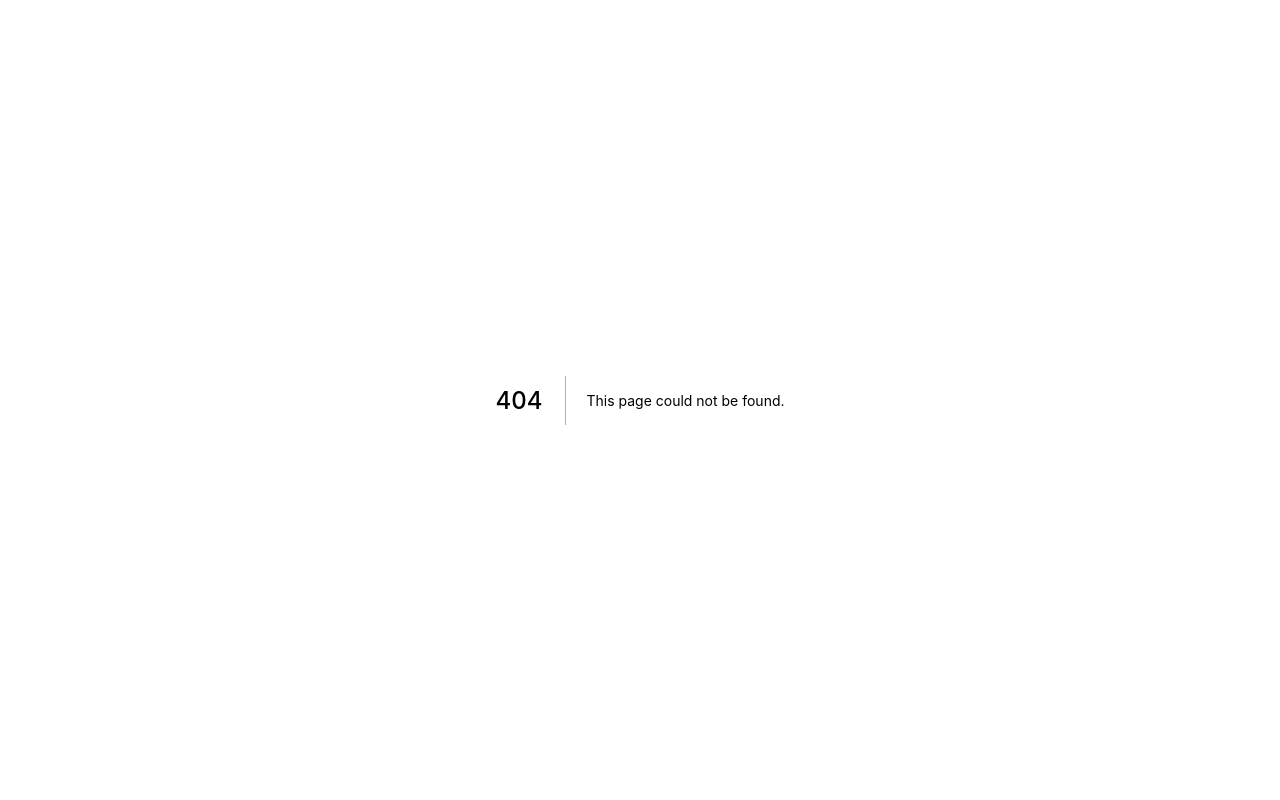
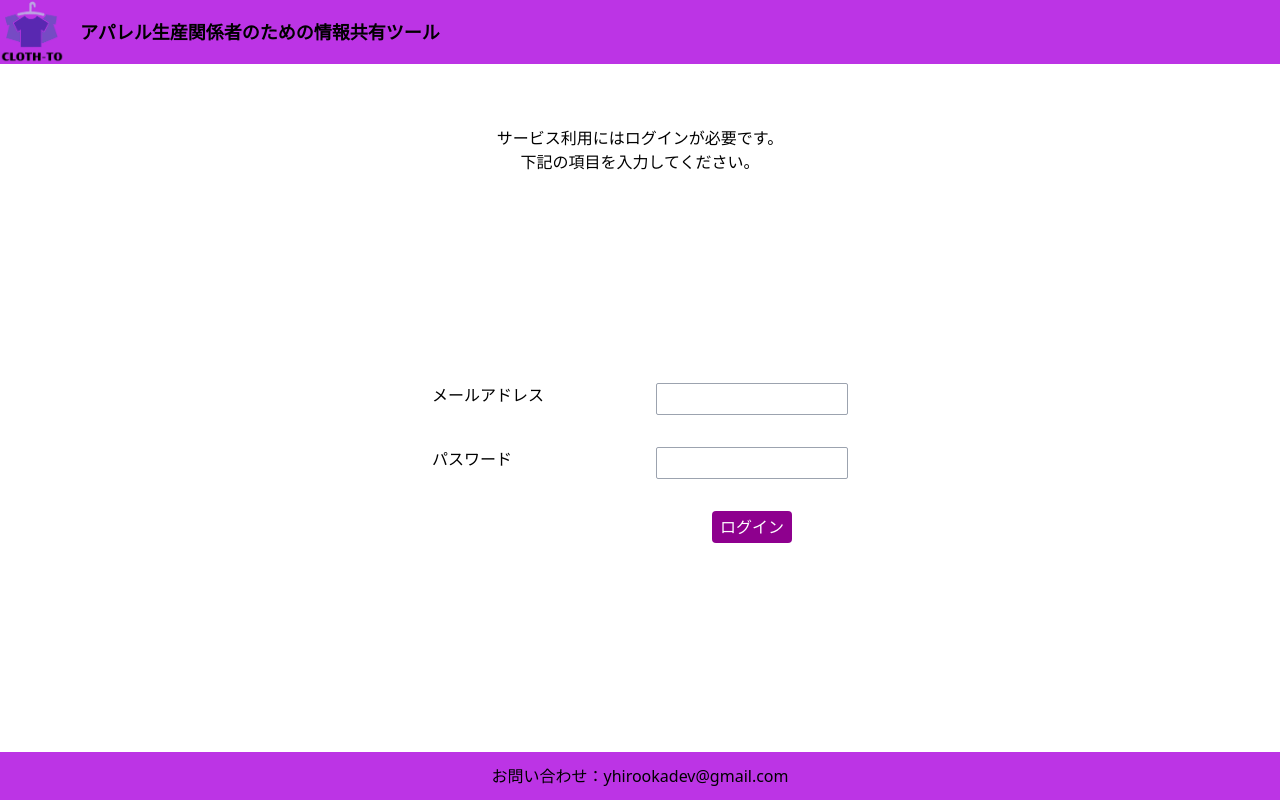
Before and after one commit to FashionMonster/cloth-to, a Next.js app: page /login in a window 1280 px wide. Before the commit this address had no page. Built offline with nearby package versions, Linux system fonts and the light colour scheme; no server answers.

Commit message:
create firebase authentication

```diff
--- /dev/null
+++ b/components/common/auth/authProvider.js
@@ -0,0 +1,46 @@
+import Router from "next/router";
+import React from "react";
+import { fb } from "../../../utils/firebase";
+
+const AuthContext = React.createContext();
+
+const AuthProvider = ({ children }) => {
+  const login = async (email, password) => {
+    await fb
+      .auth()
+      .setPersistence(fb.auth.Auth.Persistence.SESSION)
+      .then(() => {
+        return fb.auth().signInWithEmailAndPassword(email, password);
+      })
+      .catch((error) => {
+        // Handle Errors here.
+        alert(error.code);
+        alert(error.message);
+      });
+
+    Router.push("/search");
+  };
+
+  //新規ユーザー登録
+  const signup = async (email, password) => {
+    try {
+      await fb.auth().createUserWithEmailAndPassword(email, password);
+      Router.push("/login");
+    } catch (error) {
+      alert(error);
+    }
+  };
+
+  return (
+    // Contextを使用して認証に必要な情報をコンポーネントツリーに流す
+    <AuthContext.Provider
+      value={{
+        login: login,
+        signup: signup,
+      }}
+    >
+      {children}
+    </AuthContext.Provider>
+  );
+};
+export { AuthContext, AuthProvider, fb };
--- a/components/common/footer.js
+++ b/components/common/footer.js
@@ -1,11 +1,9 @@
 //フッターコンポーネント
 const Footer = () => {
   return (
-    <div className=" absolute bottom-0 w-full h-12 flex justify-center bg-purple-400">
-      <footer className="w-1080 text-center h-12 leading-12">
-        <p className="h-12">お問い合わせ：yhirookadev@gmail.com</p>
-      </footer>
-    </div>
+    <footer className="w-full text-center h-12 bg-purple-400">
+      <p className="h-12 leading-12">お問い合わせ：yhirookadev@gmail.com</p>
+    </footer>
   );
 };
 
--- /dev/null
+++ b/components/common/textBox/inputEmail.js
@@ -0,0 +1,20 @@
+//テキスト入力コンポーネント
+const InputEmail = (props) => {
+  return (
+    <div className={`w-${props.width} h-8`}>
+      <input
+        type="email"
+        name={props.name}
+        id={props.id}
+        placeholder={props.placeholder}
+        className={`w-${props.width} h-8 border border-solid rounded-sm border-gray-400`}
+        ref={props.register}
+      />
+      {props.errors?.type === "required" && (
+        <div className="text-red-600 text-sm relative">必須入力です</div>
+      )}
+    </div>
+  );
+};
+
+export { InputEmail };
--- /dev/null
+++ b/components/common/textBox/inputPassword.js
@@ -0,0 +1,20 @@
+//テキスト入力コンポーネント
+const InputPassword = (props) => {
+  return (
+    <div className={`w-${props.width} h-8`}>
+      <input
+        type="password"
+        name={props.name}
+        id={props.id}
+        placeholder={props.placeholder}
+        className={`w-${props.width} h-8 border border-solid rounded-sm border-gray-400`}
+        ref={props.register}
+      />
+      {props.errors?.type === "required" && (
+        <div className="text-red-600 text-sm relative">必須入力です</div>
+      )}
+    </div>
+  );
+};
+
+export { InputPassword };
--- /dev/null
+++ b/pages/login.js
@@ -0,0 +1,61 @@
+import React from "react";
+import { useForm } from "react-hook-form";
+import { SubmitBtn } from "../components/common/button/submitBtn";
+import { Footer } from "../components/common/footer";
+import { Header } from "../components/common/header";
+import { InputEmail } from "../components/common/textBox/inputEmail";
+import { InputPassword } from "../components/common/textBox/inputPassword";
+import { login } from "../utils/login";
+
+export default function Login() {
+  const { handleSubmit, register, errors } = useForm();
+
+  const submit = (data) => {
+    login(data.email, data.password);
+  };
+
+  return (
+    <body className="grid grid-rows-layout gap-4 min-h-screen">
+      <div id="headerWrapper">
+        <Header />
+      </div>
+      <p className="text-center">
+        サービス利用にはログインが必要です。
+        <br />
+        下記の項目を入力してください。
+      </p>
+      <main className="grid grid-cols-main">
+        <div className="col-start-2 col-end-3 grid grid-rows-3">
+          <form
+            onSubmit={handleSubmit(submit)}
+            className=" row-start-2 row-end-3 grid grid-cols-2 gap-8 m-auto"
+          >
+            <label htmlFor="email">メールアドレス</label>
+            <InputEmail
+              name="email"
+              id="email"
+              placeholder=""
+              register={register({ required: true })}
+              errors={errors.email}
+              width="48"
+            />
+
+            <label htmlFor="password">パスワード</label>
+            <InputPassword
+              name="password"
+              id="password"
+              placeholder=""
+              register={register({ required: true })}
+              errors={errors.password}
+              width="48"
+            />
+            <div className="col-start-2 col-end-3 flex justify-center">
+              <SubmitBtn value="ログイン" />
+            </div>
+          </form>
+        </div>
+      </main>
+      <Footer />
+    </body>
+  );
+}
--- a/pages/search.js
+++ b/pages/search.js
@@ -1,6 +1,7 @@
 /* eslint-disable jsx-a11y/no-static-element-interactions */
 /* eslint-disable jsx-a11y/click-events-have-key-events */
 import axios from "axios";
+import Router from "next/router";
 import React, { useState } from "react";
 import { useForm } from "react-hook-form";
 import ReactPaginate from "react-paginate";
@@ -16,6 +17,8 @@ import { SearchResult } from "../components/pageSearch/searchResult";
 import { SelectCategory } from "../components/pageSearch/selectCategory";
 import { CONST } from "../constants/const";
 import { calculatePageCount } from "../utils/calculatePageCount";
+// import { fb } from "../utils/firebase";
+import { checkLogin } from "../utils/checkLogin";
 import { downloadImage } from "../utils/downloadImage";
 import { nvl } from "../utils/nvl";
 
@@ -42,6 +45,13 @@ async function fetchContributions(searchInfo) {
 }
 
 export default function Search() {
+  //ログインチェック実行
+  checkLogin().then((isLogin) => {
+    if (!isLogin) {
+      Router.push("/login");
+    }
+  });
+
   const { handleSubmit, register, errors } = useForm();
   const [category, setCategory] = useState("1");
   const [searchInfo, setSearchInfo] = useState({
@@ -107,7 +117,6 @@ export default function Search() {
   if (error) return <Error href="/search" errorMsg={error.message} />;
 
   return (
-    <div>
     <body className="grid grid-rows-layout gap-4 min-h-screen">
       <div id="headerWrapper">
         <Header />
@@ -158,6 +167,7 @@ export default function Search() {
                     CONST.ONE_PAGE_DISPLAY_DATA
                   )}
                   onPageChange={(e) => {
+                    console.log(e.selected + 1);
                     setSearchInfo({
                       pageNum: e.selected + 1,
                       apiParam: searchInfo.apiParam,
@@ -183,6 +193,5 @@ export default function Search() {
       </main>
       <Footer />
     </body>
-    </div>
   );
 }
--- /dev/null
+++ b/pages/signup.js
@@ -0,0 +1,61 @@
+import React from "react";
+import { useForm } from "react-hook-form";
+import { SubmitBtn } from "../components/common/button/submitBtn";
+import { Footer } from "../components/common/footer";
+import { Header } from "../components/common/header";
+import { InputEmail } from "../components/common/textBox/inputEmail";
+import { InputPassword } from "../components/common/textBox/inputPassword";
+import { signup } from "../utils/signup";
+
+export default function Signup() {
+  const { handleSubmit, register, errors } = useForm();
+
+  const submit = (data) => {
+    signup(data.email, data.password);
+  };
+
+  return (
+    <body className="grid grid-rows-layout gap-4 min-h-screen">
+      <div id="headerWrapper">
+        <Header />
+      </div>
+      <p className="text-center">
+        サービス利用にはユーザー登録が必要です。
+        <br />
+        下記の項目を入力してください。
+      </p>
+      <main className="grid grid-cols-main">
+        <div className="col-start-2 col-end-3 grid grid-rows-3">
+          <form
+            onSubmit={handleSubmit(submit)}
+            className=" row-start-2 row-end-3 grid grid-cols-2 gap-8 m-auto"
+          >
+            <label htmlFor="email">メールアドレス</label>
+            <InputEmail
+              name="email"
+              id="email"
+              placeholder=""
+              register={register({ required: true })}
+              errors={errors.email}
+              width="48"
+            />
+
+            <label htmlFor="password">パスワード</label>
+            <InputPassword
+              name="password"
+              id="password"
+              placeholder=""
+              register={register({ required: true })}
+              errors={errors.password}
+              width="48"
+            />
+            <div className="col-start-2 col-end-3 flex justify-center">
+              <SubmitBtn value="登録" />
+            </div>
+          </form>
+        </div>
+      </main>
+      <Footer />
+    </body>
+  );
+}
--- a/tailwind.config.js
+++ b/tailwind.config.js
@@ -34,6 +34,7 @@ module.exports = {
         220: "220px",
         270: "270px",
         280: "280px",
+        400: "400px",
         408: "408px",
         480: "480px",
         490: "490px",
--- /dev/null
+++ b/utils/checkLogin.js
@@ -0,0 +1,16 @@
+import { fb } from "./firebase";
+
+//ログインチェック
+const checkLogin = () => {
+  return new Promise((resolve) => {
+    fb.auth().onAuthStateChanged((user) => {
+      if (user !== null) {
+        resolve(true);
+      } else {
+        resolve(false);
+      }
+    });
+  });
+};
+
+export { checkLogin };
--- /dev/null
+++ b/utils/login.js
@@ -0,0 +1,21 @@
+import Router from "next/router";
+import { fb } from "./firebase";
+
+//ログイン
+const login = async (email, password) => {
+  await fb
+    .auth()
+    .setPersistence(fb.auth.Auth.Persistence.SESSION)
+    .then(() => {
+      return fb.auth().signInWithEmailAndPassword(email, password);
+    })
+    .catch((error) => {
+      alert(error.code);
+      alert(error.message);
+    });
+
+  //ログイン後画面遷移
+  Router.push("/search");
+};
+
+export { login };
--- /dev/null
+++ b/utils/signup.js
@@ -0,0 +1,14 @@
+import Router from "next/router";
+import { fb } from "./firebase";
+
+//新規ユーザー登録
+const signup = async (email, password) => {
+  try {
+    await fb.auth().createUserWithEmailAndPassword(email, password);
+    Router.push("/login");
+  } catch (error) {
+    alert(error);
+  }
+};
+
+export { signup };
```
Lines whose indentation alone changed are shown as unchanged.
